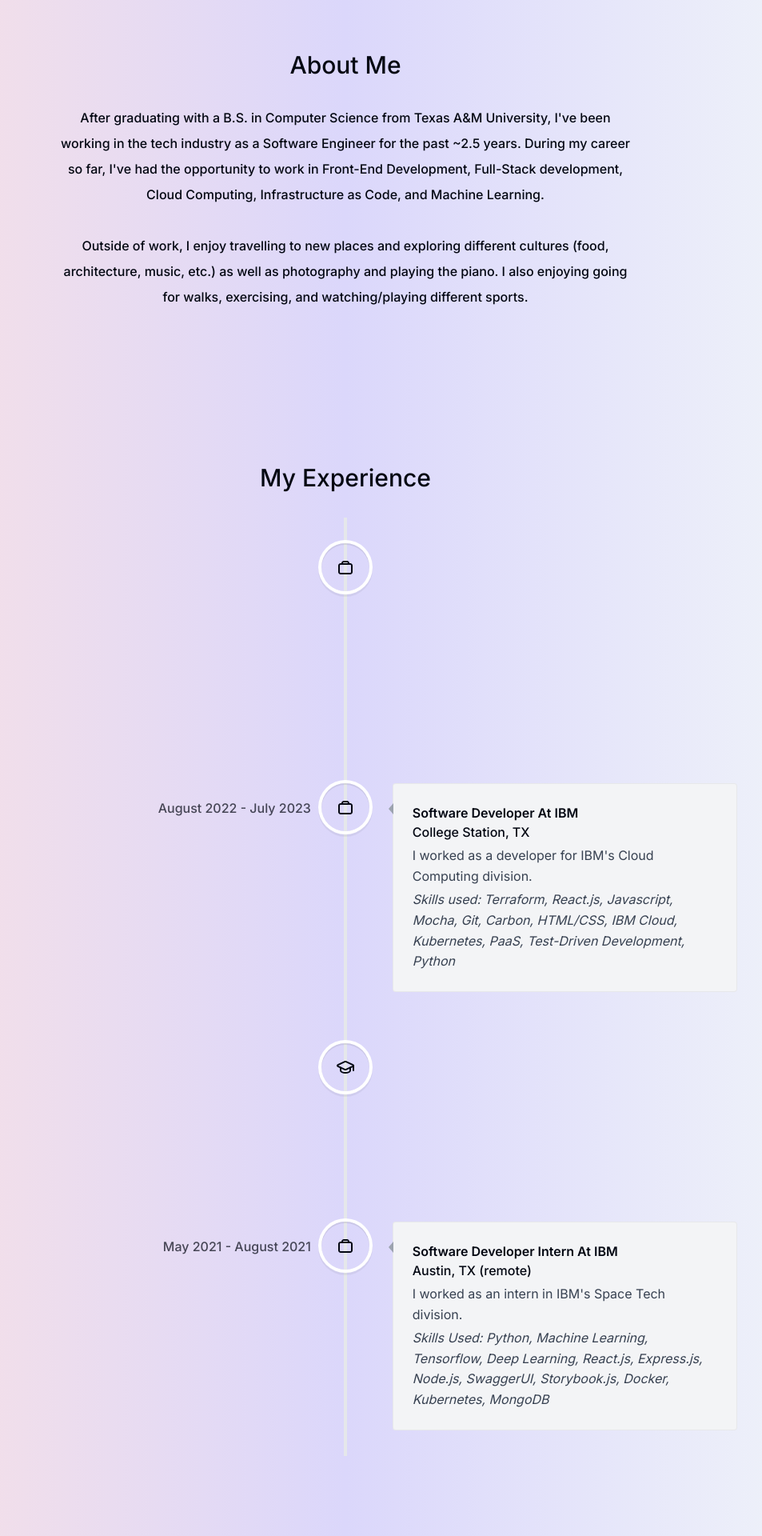
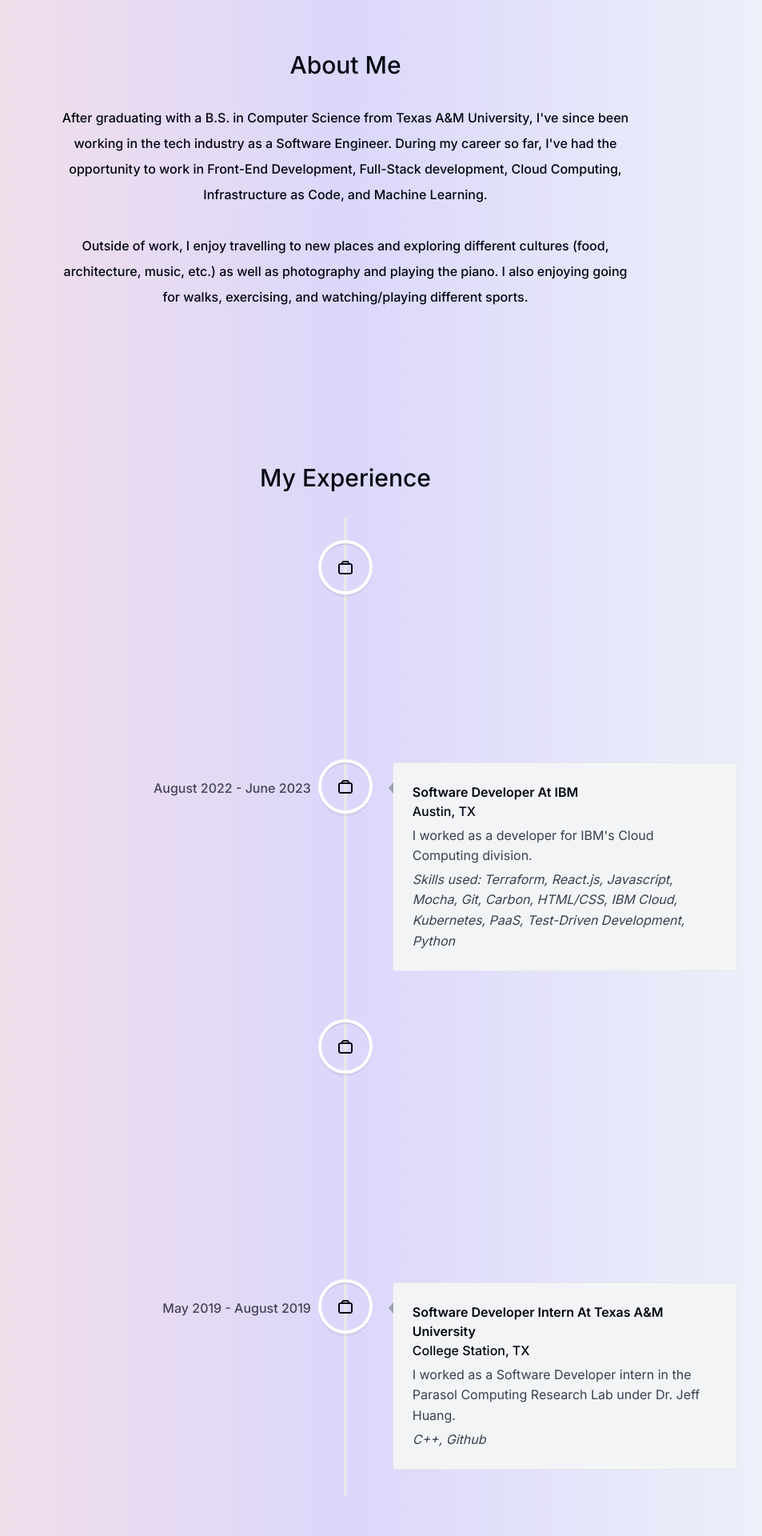
Before and after one commit to mattokc35/Portfolio-NextJS, a Next.js app: page / in a window 1280 px wide. Shown: the part 720-2640 px from the top of the page at 80% size, without its empty margins (208-1161 px from the left). Built offline with nearby package versions, Linux system fonts and the light colour scheme.

Commit message:
update experience

```diff
--- a/components/about.tsx
+++ b/components/about.tsx
@@ -26,10 +26,10 @@ export default function About() {
       <SectionHeading>About Me</SectionHeading>
       <p className="font-medium mb-8">
         After graduating with a B.S. in Computer Science from Texas A&M
-        University, I've been working in the tech industry as a Software
-        Engineer for the past ~2.5 years. During my career so far, I've had the
-        opportunity to work in Front-End Development, Full-Stack development,
-        Cloud Computing, Infrastructure as Code, and Machine Learning.
+        University, I've since been working in the tech industry as a Software
+        Engineer. During my career so far, I've had the opportunity to work in
+        Front-End Development, Full-Stack development, Cloud Computing,
+        Infrastructure as Code, and Machine Learning.
       </p>
       <p className="font-medium mb-8">
         {`Outside of work, I enjoy travelling to new places and exploring different cultures (food, architecture, music, etc.) as well as photography and playing the piano. I also enjoying going for walks, exercising, and watching/playing different sports.`}
--- a/lib/data.ts
+++ b/lib/data.ts
@@ -39,31 +39,22 @@ export const links = [
 export const experiencesData = [
   {
     title: "Software Engineer at Aspen Technologies",
-    location: "Houston, TX",
+    location: "",
     description:
       "I currently work as a Frontend Developer for the Dataworks Visualization team at AspenTech",
     skillsUsed:
       "Skills used: React.js, Bootstrap, Redux, Vue.js, TypeScript, Javascript, SQL, HTML/CSS, Java, Perforce, Nightwatch.js",
     icon: React.createElement(CgWorkAlt),
-    date: "July 2023 - present",
+    date: "June 2023 - present",
   },
   {
     title: "Software Developer at IBM",
-    location: "College Station, TX",
+    location: "Austin, TX",
     description: "I worked as a developer for IBM's Cloud Computing division.",
     skillsUsed:
       "Skills used: Terraform, React.js, Javascript, Mocha, Git, Carbon, HTML/CSS, IBM Cloud, Kubernetes, PaaS, Test-Driven Development, Python",
     icon: React.createElement(CgWorkAlt),
-    date: "August 2022 - July 2023",
-  },
-  {
-    title: "Texas A&M University",
-    location: "Austin, TX",
-    description:
-      "I graduated from Texas A&M University with a B.S. in Computer Science.",
-    skillsUsed: "",
-    icon: React.createElement(LuGraduationCap),
-    date: "August 2022",
+    date: "August 2022 - June 2023",
   },
   {
     title: "Software Developer Intern at IBM",
@@ -74,13 +65,22 @@ export const experiencesData = [
     icon: React.createElement(CgWorkAlt),
     date: "May 2021 - August 2021",
   },
+  {
+    title: "Software Developer Intern at Texas A&M University",
+    location: "College Station, TX",
+    description:
+      "I worked as a Software Developer intern in the Parasol Computing Research Lab under Dr. Jeff Huang.",
+    skillsUsed: "C++, Github",
+    icon: React.createElement(CgWorkAlt),
+    date: "May 2019 - August 2019",
+  },
 ] as const;
 
 export const projectsData = [
   {
     title: "Short-Term Rental Direct Booking Website",
     description:
-      "I'm currently working on a Full-Stack direct-booking website for a short-term rental beach house, Sapphire By The Sea in Crystal Beach, TX. The site uses identity and payment verification systems to allow guests to make secure booking transactions.",
+      "I built a full-stack direct-booking website for a short-term rental beach house. The site uses identity and payment verification systems to allow guests to make secure booking transactions.",
     tags: [
       "React.js",
       "Express.js",
@@ -161,4 +161,5 @@ export const skillsData = [
   "Perforce",
   "SQL",
   "MongoDB",
+  "MVC",
 ] as const;
```
